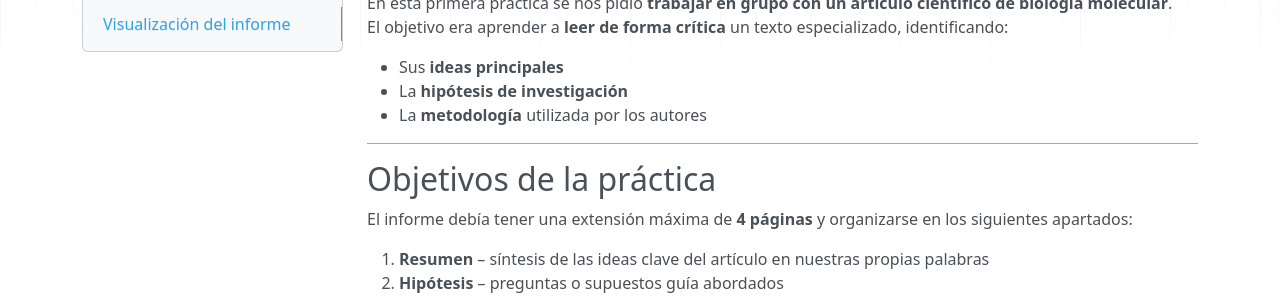
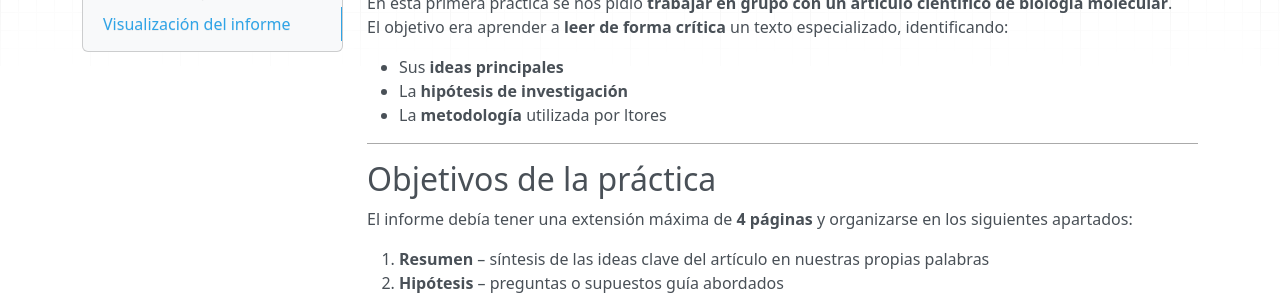
Before and after one commit to giselabcruz/bioinformatics, an MkDocs documentation site: the page built from docs/practica1.md, in a window 1280 px wide and 900 px high. Shown: the part 240-539 px from the top of the window. Built offline with MkDocs 1.6.1, drawn with Linux system fonts in a browser that asks for light colours; nearby versions of some CDN libraries.

```diff
--- a/docs/practica1.md
+++ b/docs/practica1.md
@@ -8,7 +8,7 @@
 
 - Sus **ideas principales**
 - La **hipótesis de investigación**
-- La **metodología** utilizada por los autores
+- La **metodología** utilizada por ltores
 
 ---
 
@@ -33,4 +33,4 @@
 
 ## Visualización del informe
 
-<iframe src="docs/PA1_Agua_y_ARN.pdf" width="100%" height="600px"></iframe>
+<iframe src="PA1_Agua_y_ARN.pdf" width="100%" height="600px"></iframe>
```
